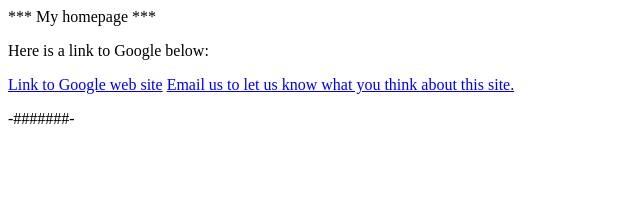
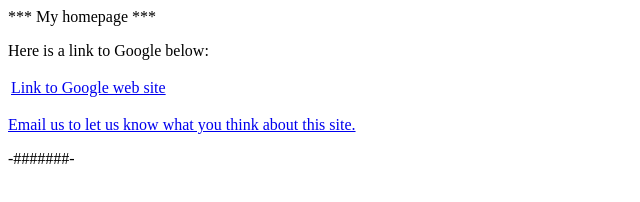
Before and after one commit to davidwennemer/test1, a plain HTML site: page index.html in a window 1280 px wide. Shown: the whole page, without its empty margins (0-640 px from the left). Drawn offline with Linux system fonts and the light colour scheme.

Commit message:
Update index.html

```diff
--- a/index.html
+++ b/index.html
@@ -1,7 +1,8 @@
 <html>
 <p>*** My homepage ***</p>
   <p>Here is a link to Google below:</p>
-<a href="http://www.google.com">Link to Google web site</a>
+  <table><tr><td><a href="http://www.google.com">Link to Google web site</a></td></tr></table>
+  <p></p>
   <a href="mailto:david.wennemer@infocenter.com">Email us to let us know what you think about this site.</a>
   <p>-#######-</p>
 </html>
```
